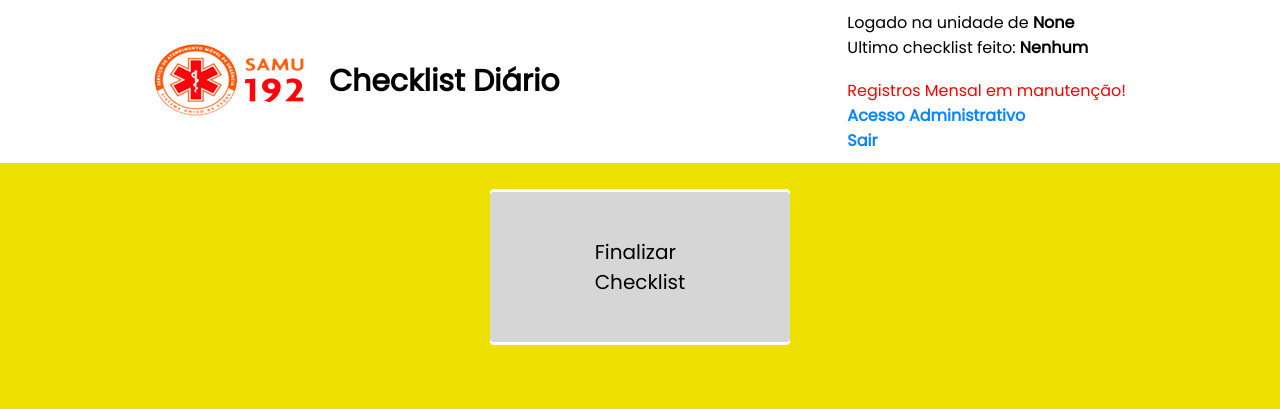
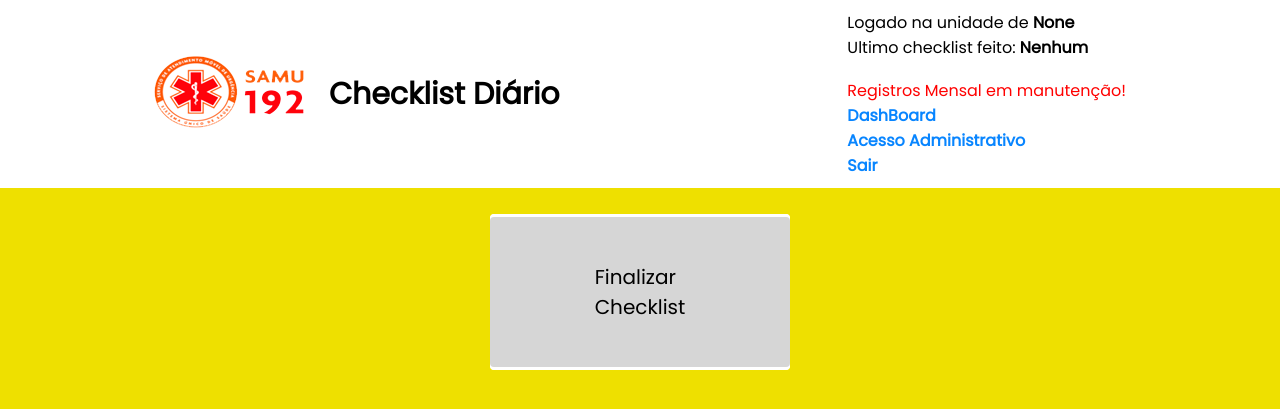
Before and after one commit to danieldevpy/Checklist-Diario-Samu, a Django app: page / in a window 1280 px wide. Shown: the top 409 px of the page. Run offline with Django 4.2, Linux system fonts and the light colour scheme; the visitor is signed in with stand-in values (Sample User, id 1); data that the repository does not hold is empty.

Commit message:
liberar acesso ao dashboard

```diff
--- a/categorias/templates/index.html
+++ b/categorias/templates/index.html
@@ -28,7 +28,7 @@
         <label>Ultimo checklist feito: <b>{{last}}</b></label>
         <br>
         <label style="color: red">Registros Mensal em manutenção! </label>
-        <!-- <label><a href="/dashboard">DashBoard</a></label> -->
+        <label><a href="/dashboard">DashBoard</a></label>
         <label><a href="/admin" target="_blank">Acesso Administrativo</a></label>
         {% endif %}
         <label><a href="{% url 'logout' %}">Sair</a></label>
```
